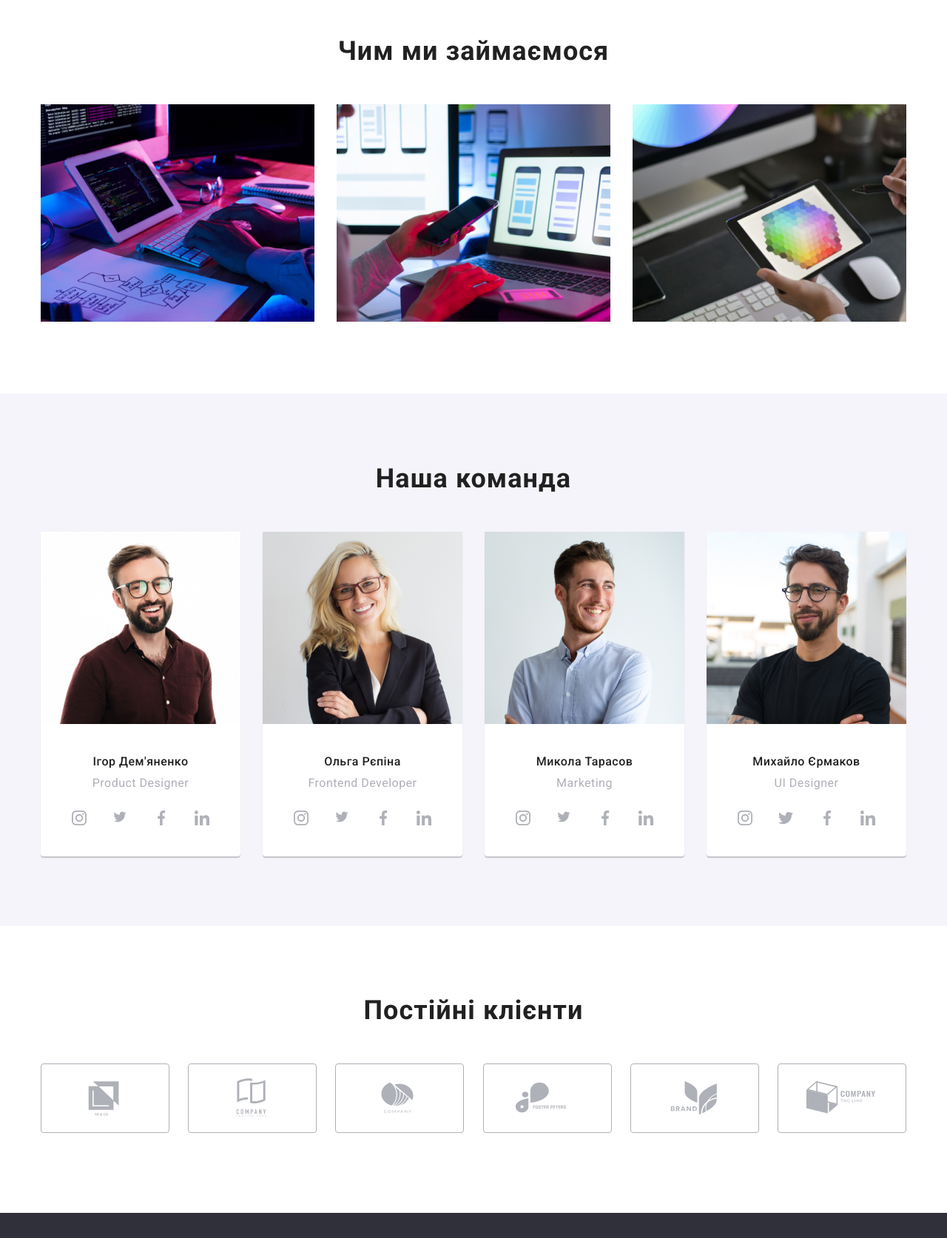
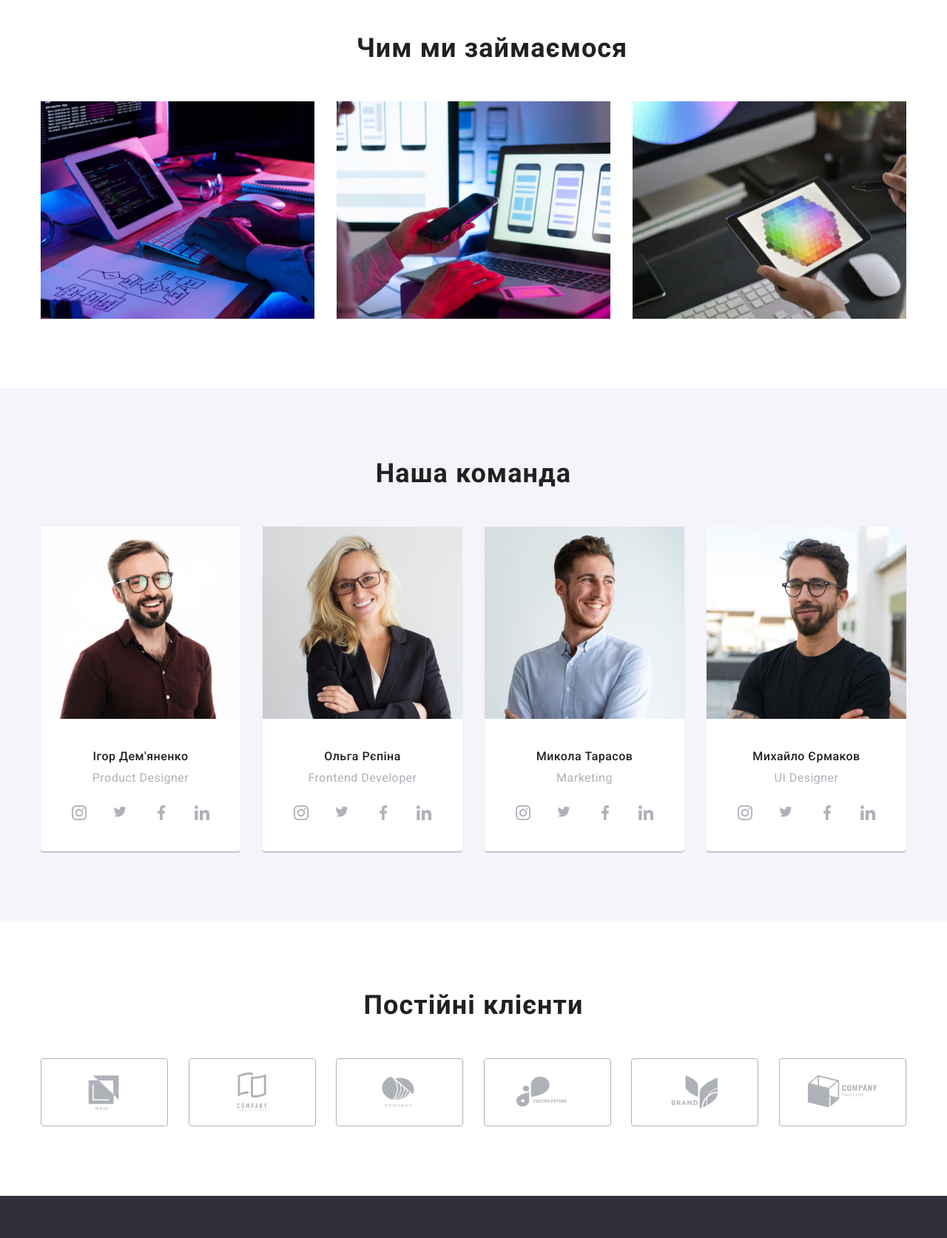
Before and after one commit to RyndinaOlena/goit-markup-hw-04, a plain HTML site: page index.html in a window 1280 px wide. Shown: the part 1080-2754 px from the top of the page at 74% size. Drawn offline with nearby package versions, Linux system fonts and the light colour scheme.

Commit message:
Виправлення 4 дз

```diff
--- a/css/styles.css
+++ b/css/styles.css
@@ -131,7 +131,8 @@ body {
   align-items: center;
 }
 
-.contact-link:hover .contact-icon {
+.contact-link:hover .contact-icon,
+.contact-link:focus .contact-icon {
   fill: var(--secondary-color-text);
 
 }
@@ -184,7 +185,8 @@ body {
   background-image: linear-gradient(rgba(47, 48, 58, 0.4), rgba(47, 48, 58, 0.4)), url(../images/bg.png);
   background-position: center;
   background-repeat: no-repeat;
-  background-size: 1600px auto;
+  max-width: 1600px;
+  margin: 0 auto;
 }
 
 .hero-title {
@@ -216,12 +218,15 @@ body {
 }
 
 /* <!-- Чим ми займаємося --> */
+.work-section {
+  padding: 94px 0 0 0;
+}
 
 .work {
   display: flex;
   gap: 30px;
   margin: 0;
-  padding: 94px 0 0 0;
+  padding: 0;
   justify-content: space-between;
   line-height: 1.2;
   color: var(--title-text-color);
@@ -247,7 +252,9 @@ body {
 }
 
 .work-preview {
-  padding: 25px;
+  display: flex;
+  justify-content: center;
+  align-items: center;
   text-align: center;
   margin-bottom: 30px;
   border-radius: 4px;
@@ -263,7 +270,7 @@ body {
 /* Приклади */
 .examples-title {
   padding: 0 0 50px 0;
-  margin: 0;
+  margin: 0 0 0 50px;
   font-size: 36px;
   Line-height: 1.2;
   letter-spacing: 0.03em;
@@ -286,6 +293,10 @@ body {
 
 .examples-list li:last-child {
   margin-right: 0;
+}
+
+.examples-img {
+  display: block;
 }
 
 /* < !-- Наша команда --> */
@@ -412,6 +423,7 @@ body {
 
 .clients-picture {
   display: flex;
+  margin: 0;
   justify-content: space-between;
   align-items: center;
   list-style: none;
@@ -419,23 +431,26 @@ body {
 }
 
 .clients-company {
+  display: flex;
+  justify-content: center;
+  align-items: center;
+  width: 172px;
+  height: 92px;
+
   border: 1px solid var(--icon-color);
   border-radius: 4px;
+
 
 }
 
 .clients-descr {
   display: flex;
+
 }
 
 .clients-name {
-  display: flex;
-  justify-content: center;
-  align-items: center;
-  text-decoration: none;
-  padding: 16px 32px;
-  width: 172px;
-  height: 92px;
+  width: 106px;
+  height: 60px;
   fill: var(--icon-color);
 }
 
@@ -456,7 +471,7 @@ body {
   display: flex;
   gap: 8px;
   justify-content: center;
-  margin-bottom: 56px;
+  margin-bottom: 50px;
 }
 
 .menu-button {
@@ -491,6 +506,7 @@ body {
   flex-wrap: wrap;
   gap: 30px;
   padding: 0;
+  margin: 0;
   list-style-type: none;
   text-decoration: none;
 }
@@ -598,6 +614,7 @@ body {
 
 .enjoy {
   margin: 0 0 20px 0;
+  font-weight: 700;
   font-size: 14px;
   line-height: 16px;
   letter-spacing: 0.03em;
@@ -607,6 +624,7 @@ body {
 }
 
 .footer-list-nav {
+  gap: 10px;
   display: flex;
   justify-content: space-between;
   align-items: center;
--- a/index.html
+++ b/index.html
@@ -58,7 +58,8 @@
         </section>
 
         <!-- Чим ми займаємося -->
-        <section class="container">
+        <section class="work-section">
+            <div class="container">
                 <h2 class="hidden">Плюси</h2>
                 <ul class="work">
                     <li class="work-list">
@@ -102,15 +103,18 @@
                         </p>
                     </li>
                 </ul>
-
+            </div>
         </section>
         <section class="interest">
             <div class="container">
                 <h2 class="examples-title">Чим ми займаємося</h2>
                 <ul class="examples-list">
-                    <li class="examples-list-li"><img src="./images/direction1.jpg" alt="напрям один" width="370"></li>
-                    <li class="examples-list-li"><img src="./images/direction2.jpg" alt="напрям два" width="370"></li>
-                    <li class="examples-list-li"><img src="./images/direction3.jpg" alt="напрям три" width="370"></li>
+                    <li class="examples-list-li"><img class="examples-img" src="./images/direction1.jpg"
+                            alt="напрям один" width="370"></li>
+                    <li class="examples-list-li"><img class="examples-img" src="./images/direction2.jpg"
+                            alt="напрям два" width="370"></li>
+                    <li class="examples-list-li"><img class="examples-img" src="./images/direction3.jpg"
+                            alt="напрям три" width="370"></li>
                 </ul>
             </div>
         </section>
@@ -126,61 +130,77 @@
                         <div class="best-team-descr">
                             <h3 class="name">Ігор Дем'яненко</h3>
                             <p class="profession" lang="en">Product Designer</p>
-                            <div class="team-device">
+                            <ul class="reset-list team-device">
+                                <li>
                                     <a href="" class="apps">
                                         <svg class="team-application">
-                                        <use href="./images/spite.svg#icon-instagram" width="20px" height="20px"></use>
+                                            <use href="./images/spite.svg#icon-instagram" width="20px" height="20px">
+                                            </use>
                                         </svg>
                                     </a>
-
+                                </li>
+                                <li>
                                     <a href="" class="apps">
                                         <svg class="team-application">
                                             <use href="./images/spite.svg#icon-twitter" width="20" height="17"></use>
                                         </svg>
                                     </a>
+                                </li>
+                                <li>
                                     <a href="" class="apps">
                                         <svg class="team-application">
                                             <use href="./images/spite.svg#icon-facebook" width="20px" height="20"></use>
                                         </svg>
                                     </a>
+                                </li>
+                                <li>
                                     <a href="" class="apps">
                                         <svg class="team-application">
                                             <use href="./images/spite.svg#icon-linkedin" width="20" height="20"></use>
                                         </svg>
                                     </a>
-
-                            </div>
+                                </li>
+                            </ul>
                         </div>
                     </li>
+
+
                     <li class="best-team-item">
                         <img src="./images/olga.jpg" alt="другий член команди" width="270">
                         <div class="best-team-descr">
                             <h3 class="name">Ольга Рєпіна</h3>
                             <p class="profession">Frontend Developer</p>
-                            <div class="team-device">
+                            <ul class="reset-list team-device">
+                                <li>
                                     <a href="" class="apps">
                                         <svg class="team-application">
-                                        <use href="./images/spite.svg#icon-instagram" width="20px" height="20px"></use>
+                                            <use href="./images/spite.svg#icon-instagram" width="20px" height="20px">
+                                            </use>
                                         </svg>
                                     </a>
-
+                                </li>
+                                <li>
                                     <a href="" class="apps">
                                         <svg class="team-application">
                                             <use href="./images/spite.svg#icon-twitter" width="20" height="17"></use>
                                         </svg>
                                     </a>
+                                </li>
+                                <li>
                                     <a href="" class="apps">
                                         <svg class="team-application">
                                             <use href="./images/spite.svg#icon-facebook" width="20px" height="20"></use>
                                         </svg>
                                     </a>
+                                </li>
+                                <li>
                                     <a href="" class="apps">
                                         <svg class="team-application">
                                             <use href="./images/spite.svg#icon-linkedin" width="20" height="20"></use>
                                         </svg>
                                     </a>
-
-                            </div>
+                                </li>
+                            </ul>
                         </div>
                     </li>
                     <li class="best-team-item">
@@ -188,30 +208,37 @@
                         <div class="best-team-descr">
                             <h3 class="name">Микола Тарасов</h3>
                             <p class="profession" lang="en">Marketing</p>
-                            <div class="team-device">
+                            <ul class="reset-list team-device">
+                                <li>
                                     <a href="" class="apps">
                                         <svg class="team-application">
-                                        <use href="./images/spite.svg#icon-instagram" width="20px" height="20px"></use>
+                                            <use href="./images/spite.svg#icon-instagram" width="20px" height="20px">
+                                            </use>
                                         </svg>
                                     </a>
-
+                                </li>
+                                <li>
                                     <a href="" class="apps">
                                         <svg class="team-application">
                                             <use href="./images/spite.svg#icon-twitter" width="20" height="17"></use>
                                         </svg>
                                     </a>
+                                </li>
+                                <li>
                                     <a href="" class="apps">
                                         <svg class="team-application">
                                             <use href="./images/spite.svg#icon-facebook" width="20px" height="20"></use>
                                         </svg>
                                     </a>
+                                </li>
+                                <li>
                                     <a href="" class="apps">
                                         <svg class="team-application">
                                             <use href="./images/spite.svg#icon-linkedin" width="20" height="20"></use>
                                         </svg>
                                     </a>
-
-                            </div>
+                                </li>
+                            </ul>
                         </div>
                     </li>
                     <li class="best-team-item">
@@ -219,39 +246,47 @@
                         <div class="best-team-descr">
                             <h3 class="name">Михайло Єрмаков</h3>
                             <p class="profession" lang="en">UI Designer</p>
-                            <div class="team-device">
+                            <ul class="reset-list team-device">
+                                <li>
                                     <a href="" class="apps">
                                         <svg class="team-application">
-                                        <use href="./images/spite.svg#icon-instagram" width="20px" height="20px"></use>
+                                            <use href="./images/spite.svg#icon-instagram" width="20px" height="20px">
+                                            </use>
                                         </svg>
                                     </a>
-
+                                </li>
+                                <li>
                                     <a href="" class="apps">
                                         <svg class="team-application">
-                                        <use href="./images/spite.svg#icon-twitter" width="20" height="20"></use>
+                                            <use href="./images/spite.svg#icon-twitter" width="20" height="17"></use>
                                         </svg>
                                     </a>
+                                </li>
+                                <li>
                                     <a href="" class="apps">
                                         <svg class="team-application">
                                             <use href="./images/spite.svg#icon-facebook" width="20px" height="20"></use>
                                         </svg>
                                     </a>
+                                </li>
+                                <li>
                                     <a href="" class="apps">
                                         <svg class="team-application">
                                             <use href="./images/spite.svg#icon-linkedin" width="20" height="20"></use>
                                         </svg>
                                     </a>
-
-                            </div>
+                                </li>
+                            </ul>
                         </div>
                     </li>
                 </ul>
             </div>
         </section>
+        <!-- Постійні клієнти -->
         <section class="clients">
             <div class="container">
                 <h2 class="clients-regular">Постійні клієнти</h2>
-                <ul class="clients-picture">
+                <ul class="reset-list clients-picture">
                     <li class="clients-descr">
                         <a href="" class="clients-company">
                             <svg class="clients-name">
@@ -323,30 +358,37 @@
                 </address>
             </div>
             <div class="footer-apps">
-                <h2 class="enjoy">приєднуйтесь</h2>
-                <div class="footer-list-nav">
+                <p class="enjoy">приєднуйтесь</p>
+                <ul class="reset-list footer-list-nav">
+                    <li>
                         <a href="" class="apps social-apps">
                             <svg class="team-application">
                                 <use href="./images/spite.svg#icon-instagram" width="20px" height="20px"></use>
                             </svg>
                         </a>
-
+                    </li>
+                    <li>
                         <a href="" class="apps social-apps">
                             <svg class="team-application">
                                 <use href="./images/spite.svg#icon-twitter" width="20" height="17"></use>
                             </svg>
                         </a>
+                    </li>
+                    <li>
                         <a href="" class="apps social-apps">
                             <svg class="team-application">
                                 <use href="./images/spite.svg#icon-facebook" width="20px" height="20"></use>
                             </svg>
                         </a>
+                    </li>
+                    <li>
                         <a href="" class="apps social-apps">
                             <svg class="team-application">
                                 <use href="./images/spite.svg#icon-linkedin" width="20" height="20"></use>
                             </svg>
                         </a>
-                </div>
+                    </li>
+                </ul>
             </div>
 
         </div>
```
Also changed, not shown: portfolio.html (+11 -4 lines). Lines whose indentation alone changed are shown as unchanged.
